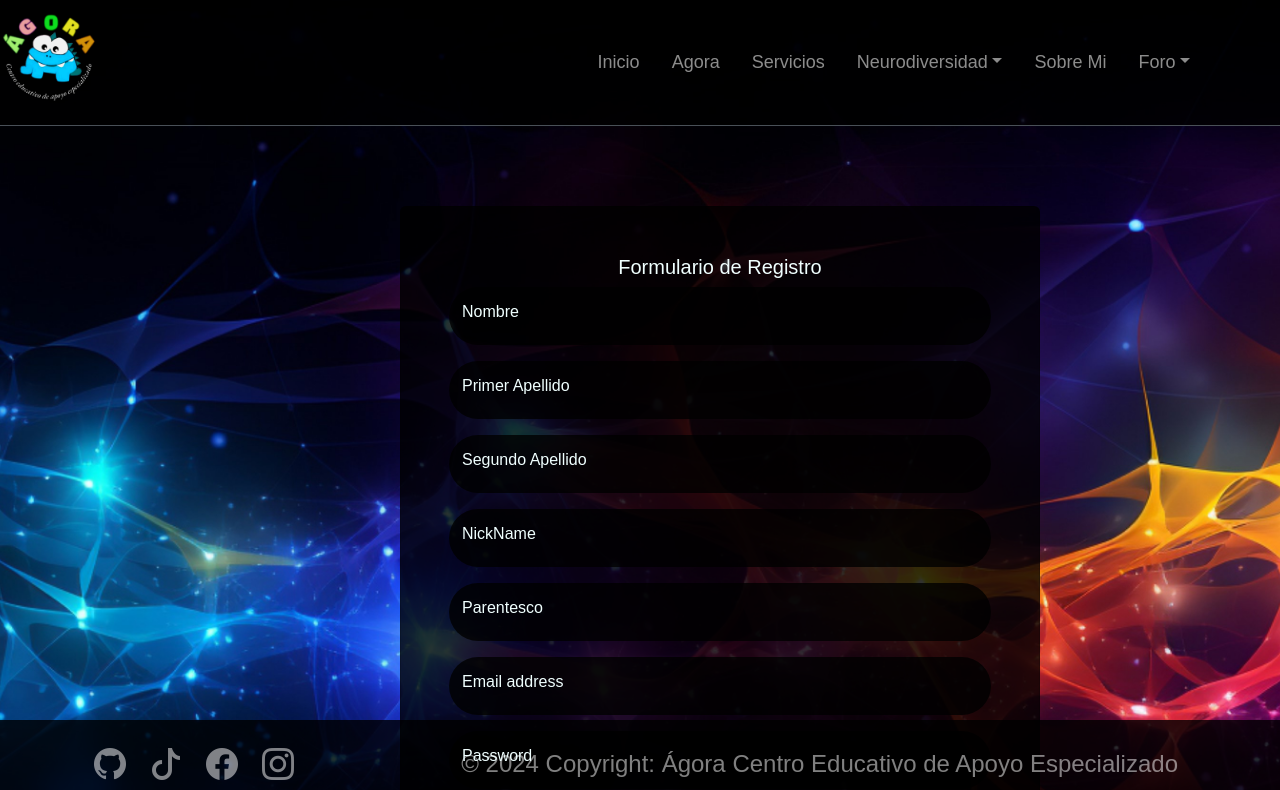
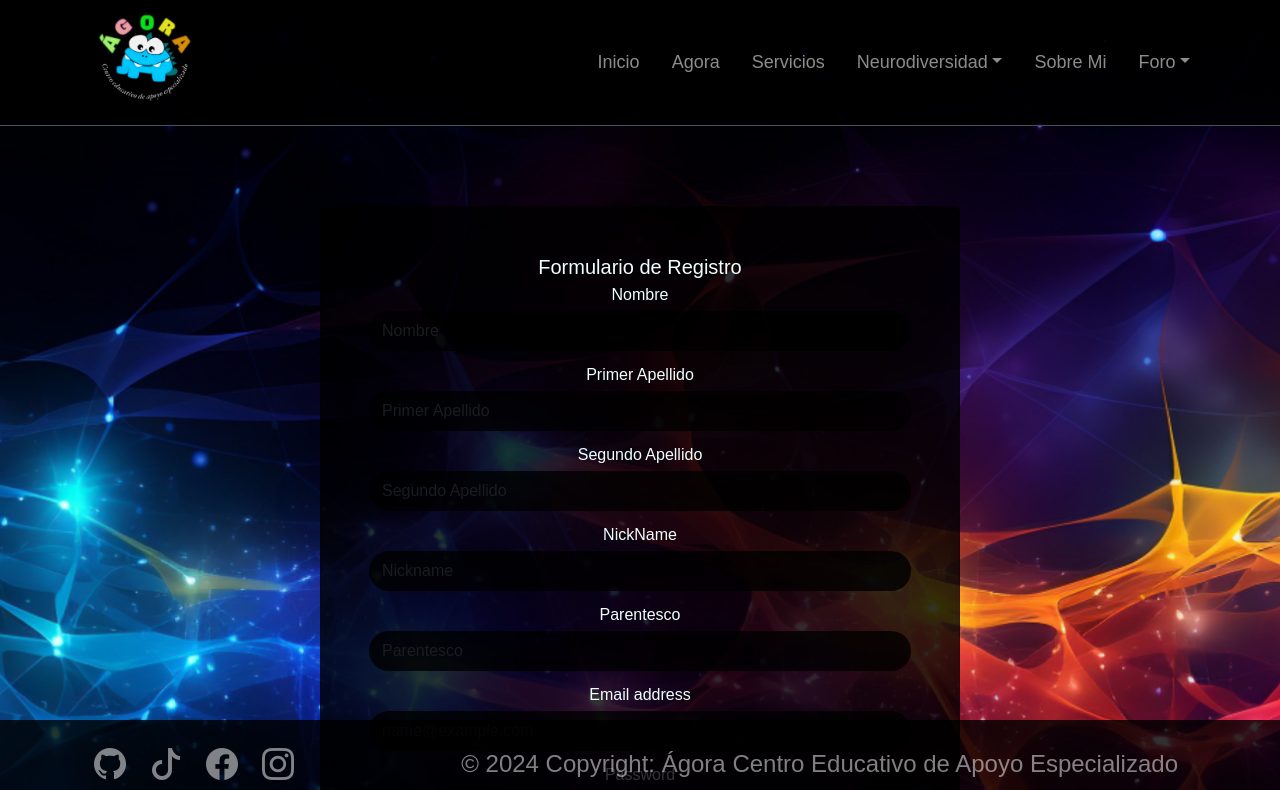
Before and after one commit to Stegonyrob/agora_Frontend, a React (Vite) app: page /Register in a window 1280 px wide. Shown: the top 790 px of the page. Built offline with nearby package versions, Linux system fonts and the light colour scheme; a web font is replaced by a local one.

Commit message:
Refactoring SCSS for propagation of styles

```diff
--- /dev/null
+++ b/src/assets/Components/Foro/CardPosts.module.scss
@@ -0,0 +1,15 @@
+.cardPosts {
+  .container {
+  width: 100%;
+    margin-bottom: 5rem;
+  }
+.card{
+  background-color: rgba(0, 0, 0, 0.8) !important;
+  padding: 2rem;
+  color: azure !important;
+  margin-top: 5rem;
+  margin-bottom: 8rem;
+}
+
+
+}
--- a/src/assets/Components/Foro/CardPosts.tsx
+++ b/src/assets/Components/Foro/CardPosts.tsx
@@ -1,6 +1,7 @@
 import React, { useEffect, useState } from "react";
 import { Button, Card, Col, Container, Row } from "react-bootstrap";
 import api from '../../../services/api';
+import styles from './CardPosts.module.scss';
 
 
 
@@ -36,23 +37,31 @@ const CardPosts: React.FC<CardPostsProps> = ({ onSelect, onDelete, userId }) =>
      loadPosts();
   }, []);
 
+
       return (
-    <Container className="g-2" style={{ marginLeft:"-22rem", marginBottom:"5rem" }}>
-      <Row>
+        <Container className={styles.cardPosts__container}>
+          <Row className={styles.cardPosts__row}>
             {posts.map((post) => (
-          <Col key={post.id} xs={12} sm={6} md={4} lg={3}>
-            <Card style={{ width: "18rem", marginBottom: "1rem" }}>
+              <Col key={post.id} className={styles.cardPosts__col}>
+                <Card className={styles.cardPosts__card}>
             <Card.Body>
               <Card.Title>{post.title}</Card.Title>
               <Card.Text>{post.message}</Card.Text>
-                <Button className="mt-2" variant="primary" onClick={() => onSelect(post)} style={{ marginRight: "0.5rem" }}>Editar</Button>
-                <Button className="mt-2" variant="danger" onClick={() => onDelete(post.id)}>Borrar</Button>
+              <div className={styles.buttonWrapper}>
+                <Button className={styles.button} variant="primary" onClick={() => onSelect(post)}>
+                  Editar
+                </Button>
+                <Button variant="danger" onClick={() => onDelete(post.id)}>
+                  Borrar
+                </Button>
+              </div>
             </Card.Body>
           </Card>
         </Col>
       ))}
     </Row>
   </Container>
+
   );
 };
 
--- a/src/assets/Components/Login/FormLogin.scss
+++ b/src/assets/Components/Login/FormLogin.scss
@@ -1,12 +1,9 @@
-.card{
-    width: 50%;
-    margin-left: 25rem;
-    background-color: rgba(0, 0, 0, 0.8)!important;
-    padding:2rem;
-    color: azure !important;
-    margin-top: 8rem;
-   input{
+
+.container-card{
+
+    .form-control{
     background-color: rgba(0, 0, 0, 0.8);
-   }
+    border-radius: 4px;
 
-}
+
+}}
--- a/src/assets/Components/Login/FormLogin.tsx
+++ b/src/assets/Components/Login/FormLogin.tsx
@@ -1,11 +1,11 @@
 import axios from 'axios';
 import { useState } from 'react';
-import { Button, Card, FloatingLabel, Form } from 'react-bootstrap';
+import { Button, Card, Form } from 'react-bootstrap';
 import { useDispatch } from 'react-redux';
 import { useNavigate } from 'react-router-dom';
 import { loginUser } from '../../redux/userSlice';
 import Logo from '../Logo/LogoSimply';
-
+import './FormLogin.scss';
 const FormLogin = () => {
  const [username, setUsername] = useState('');
  const [password, setPassword] = useState('');
@@ -40,18 +40,22 @@ const FormLogin = () => {
  };
 
  return (
-    <form onSubmit={handleSubmit}>
-      <Card className="text-center">
-        <Card.Body>
+    <form onSubmit={handleSubmit} >
+      <Card className="text-center  " id='card-login'>
+        <Card.Body className='card-login'>
           <Logo />
           <Card.Title>Inicio de Sesión</Card.Title>
-          <FloatingLabel controlId="floatingInput" label="Email" className="mb-3">
-            <Form.Control type="text" name="email" value={username} onChange={(e) => setUsername(e.target.value)} required placeholder="Email" />
-          </FloatingLabel>
-          <FloatingLabel controlId="floatingPassword" label="Contraseña" className="mb-3">
-            <Form.Control type="password" name="password" value={password} onChange={(e) => setPassword(e.target.value)} required placeholder="Contraseña" />
-          </FloatingLabel>
-          <Button variant="primary" type="submit">Enviar</Button>
+          <Form.Group className="mb-3" controlId="exampleForm.ControlInput1" >
+        <Form.Label>Email</Form.Label>
+        <Form.Control type="text" placeholder="name@example.com" value={username} onChange={(e) => setUsername(e.target.value)} required />
+      </Form.Group>
+      <Form.Group className="mb-3" controlId="exampleForm.ControlInput1" >
+        <Form.Label>Contraseña</Form.Label>
+        <Form.Control type="password" name="password" value={password} onChange={(e) => setPassword(e.target.value)} required placeholder="Contraseña" />
+      </Form.Group>
+      <div className="d-grid gap-2">
+      <Button variant="light" size="lg"type="submit" className='ms-5 text-bg-info'>Enviar</Button>
+        </div>
         </Card.Body>
         <Card.Footer className="text-center">
           No tienes cuenta <a href="/register">Regístrate Aquí</a>
--- a/src/assets/Components/Logo/LogoSimply.scss
+++ b/src/assets/Components/Logo/LogoSimply.scss
@@ -2,7 +2,7 @@
 z-index:100;
 width: 6rem;
 height: 6rem;
-margin-left: -5rem;
+margin-left: 1rem;
 
 
 }
--- a/src/assets/Components/NavBar/NavBar.scss
+++ b/src/assets/Components/NavBar/NavBar.scss
@@ -4,7 +4,7 @@ font-size: large;
 .logoNavbar{
     width: 4rem;
     height: 4rem;
-    margin-left: -5rem !important;
+    margin-left: 1rem !important;
     border-radius: 20rem;
 }
 }
--- a/src/assets/Components/Register/RegisterForm.scss
+++ b/src/assets/Components/Register/RegisterForm.scss
@@ -1,6 +1,6 @@
 .card{
     width: 50%;
-    margin-left: 25rem;
+    margin-left: 25%;
     background-color: rgba(0, 0, 0, 0.8)!important;
     padding:2rem;
     color: azure !important;
--- a/src/assets/Components/Register/RegisterForm.tsx
+++ b/src/assets/Components/Register/RegisterForm.tsx
@@ -1,76 +1,78 @@
+import React, { useState } from 'react';
 import Button from "react-bootstrap/Button";
 import Card from "react-bootstrap/Card";
-import FloatingLabel from "react-bootstrap/FloatingLabel";
 import Form from "react-bootstrap/Form";
 import "./RegisterForm.scss";
 
 function RegisterForm() {
-  return (
+ const [username, setUsername] = useState('');
+ const [firstName, setFirstName] = useState('');
+ const [lastName, setLastName] = useState('');
+ const [nickname, setNickname] = useState('');
+ const [relationship, setRelationship] = useState('');
+ const [email, setEmail] = useState('');
+ const [password, setPassword] = useState('');
+ const [confirmPassword, setConfirmPassword] = useState('');
+
+ const handleSubmit = (event: React.FormEvent<HTMLFormElement>) => {
+    event.preventDefault();
+    // Aquí puedes manejar la lógica de envío de los datos del formulario
+    // Por ejemplo, llamar a una función que envíe los datos a un servidor
+    console.log({
+      username,
+      firstName,
+      lastName,
+      nickname,
+      relationship,
+      email,
+      password,
+      confirmPassword,
+    });
+ };
+
+ return (
     <Card className="text-center">
       <Card.Body>
         <Card.Title>Formulario de Registro</Card.Title>
-        <FloatingLabel
-          controlId="floatingInput"
-          label="Nombre"
-          className="mb-3"
-        >
-          <Form.Control type="text" placeholder="name" />
-        </FloatingLabel>
-        <FloatingLabel
-          controlId="floatingInput"
-          label="Primer Apellido"
-          className="mb-3"
-        >
-          <Form.Control type="text" placeholder="fisrtlastName" />
-        </FloatingLabel>
-        <FloatingLabel
-          controlId="floatingInput"
-          label="Segundo Apellido"
-          className="mb-3"
-        >
-          <Form.Control type="text" placeholder=" secundtlastName" />
-        </FloatingLabel>
-        <FloatingLabel
-          controlId="floatingInput"
-          label="NickName"
-          className="mb-3"
-        >
-          <Form.Control type="text" placeholder="nickname" />
-        </FloatingLabel>
-        <FloatingLabel
-          controlId="floatingInput"
-          label="Parentesco"
-          className="mb-3"
-        >
-          <Form.Control type="text" placeholder="relationship" />
-        </FloatingLabel>
-        <FloatingLabel
-          controlId="floatingInput"
-          label="Email address"
-          className="mb-3"
-        >
-          <Form.Control type="email" placeholder="name@example.com" />
-        </FloatingLabel>
-        <FloatingLabel
-          controlId="floatingPassword"
-          label="Password"
-          className="mb-3"
-        >
-          <Form.Control type="password" placeholder="Contraseña " />
-        </FloatingLabel>
-        <FloatingLabel
-          controlId="floatingPassword"
-          label="Password"
-          className="mb-3"
-        >
-          <Form.Control type="password" placeholder=" Confirmar conttraseña" />
-        </FloatingLabel>
-
-        <Button variant="primary">Cancelar</Button>
-        <Button variant="primary">Enviar</Button>
+        <Form onSubmit={handleSubmit}>
+          <Form.Group className="mb-3" controlId="formUsername">
+            <Form.Label>Nombre</Form.Label>
+            <Form.Control type="text" placeholder="Nombre" value={username} onChange={(e) => setUsername(e.target.value)} required />
+          </Form.Group>
+          <Form.Group className="mb-3" controlId="formFirstName">
+            <Form.Label>Primer Apellido</Form.Label>
+            <Form.Control type="text" placeholder="Primer Apellido" value={firstName} onChange={(e) => setFirstName(e.target.value)} required />
+          </Form.Group>
+          <Form.Group className="mb-3" controlId="formLastName">
+            <Form.Label>Segundo Apellido</Form.Label>
+            <Form.Control type="text" placeholder="Segundo Apellido" value={lastName} onChange={(e) => setLastName(e.target.value)} required />
+          </Form.Group>
+          <Form.Group className="mb-3" controlId="formNickname">
+            <Form.Label>NickName</Form.Label>
+            <Form.Control type="text" placeholder="Nickname" value={nickname} onChange={(e) => setNickname(e.target.value)} required />
+          </Form.Group>
+          <Form.Group className="mb-3" controlId="formRelationship">
+            <Form.Label>Parentesco</Form.Label>
+            <Form.Control type="text" placeholder="Parentesco" value={relationship} onChange={(e) => setRelationship(e.target.value)} required />
+          </Form.Group>
+          <Form.Group className="mb-3" controlId="formEmail">
+            <Form.Label>Email address</Form.Label>
+            <Form.Control type="email" placeholder="name@example.com" value={email} onChange={(e) => setEmail(e.target.value)} required />
+          </Form.Group>
+          <Form.Group className="mb-3" controlId="formPassword">
+            <Form.Label>Password</Form.Label>
+            <Form.Control type="password" placeholder="Contraseña" value={password} onChange={(e) => setPassword(e.target.value)} required />
+          </Form.Group>
+          <Form.Group className="mb-3" controlId="formConfirmPassword">
+            <Form.Label>Confirmar Contraseña</Form.Label>
+            <Form.Control type="password" placeholder="Confirmar Contraseña" value={confirmPassword} onChange={(e) => setConfirmPassword(e.target.value)} required />
+          </Form.Group>
+          <Button variant="primary" type="submit">Cancelar</Button>
+          <Button variant="primary" type="submit">Enviar</Button>
+        </Form>
       </Card.Body>
     </Card>
-  );
+ );
 }
 
 export default RegisterForm;
```
Also changed, not shown: src/assets/Components/Foro/CardPosts.scss (deleted). Lines whose indentation alone changed are shown as unchanged.
